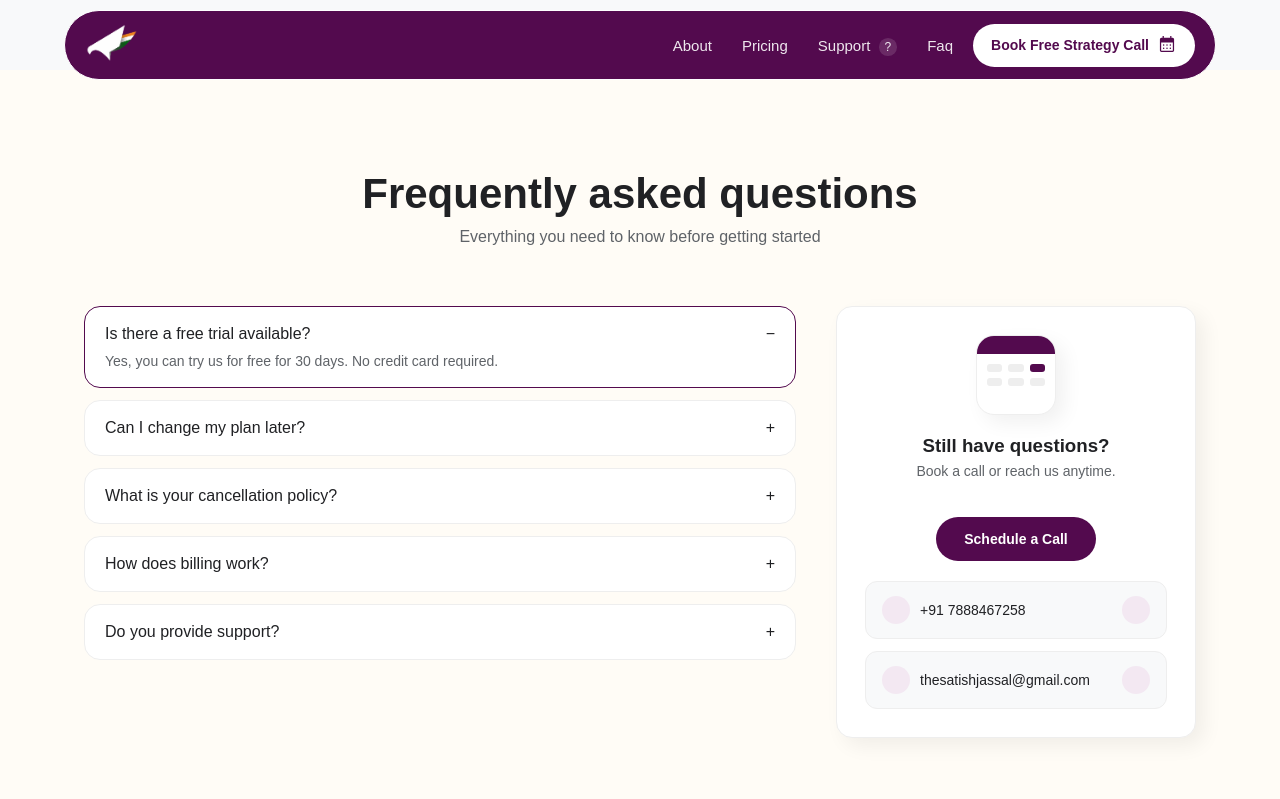
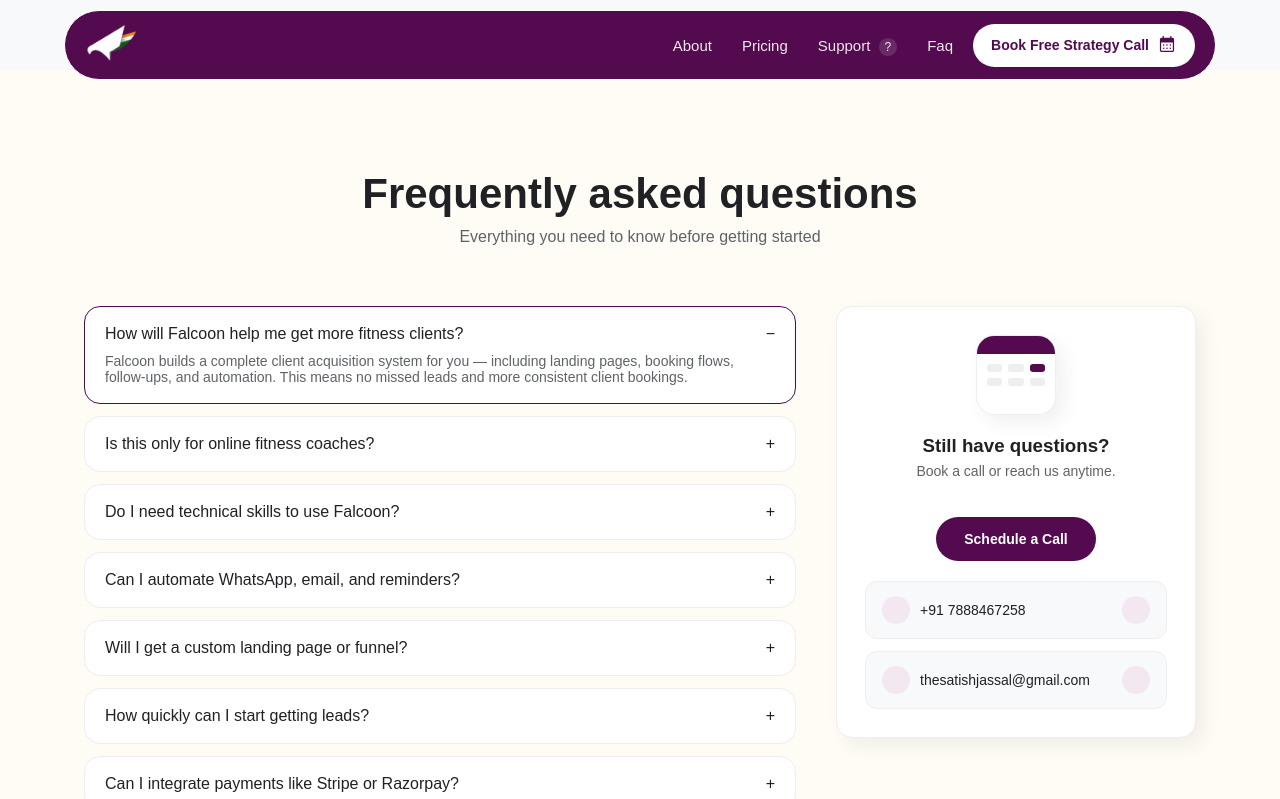
Before and after one commit to thesatishjassal/falcoonapp, a Next.js app: page /faq in a window 1280 px wide. Shown: the top 799 px of the page. Built offline with nearby package versions, Linux system fonts and the light colour scheme; some icons are missing; a web font is replaced by a local one.

Commit message:
first commit

```diff
--- a/src/app/faq/page.jsx
+++ b/src/app/faq/page.jsx
@@ -3,24 +3,40 @@ import { useState } from "react";
 
 const faqs = [
   {
-    q: "Is there a free trial available?",
-    a: "Yes, you can try us for free for 30 days. No credit card required.",
+    q: "How will Falcoon help me get more fitness clients?",
+    a: "Falcoon builds a complete client acquisition system for you — including landing pages, booking flows, follow-ups, and automation. This means no missed leads and more consistent client bookings.",
   },
   {
-    q: "Can I change my plan later?",
-    a: "Absolutely. You can upgrade or downgrade anytime.",
+    q: "Is this only for online fitness coaches?",
+    a: "No. Falcoon works for personal trainers, gym owners, online coaches, yoga instructors, and nutritionists — both online and offline businesses.",
   },
   {
-    q: "What is your cancellation policy?",
-    a: "You can cancel anytime. No hidden charges.",
+    q: "Do I need technical skills to use Falcoon?",
+    a: "Not at all. Everything is set up for you. You just focus on training clients while Falcoon handles leads, bookings, and follow-ups automatically.",
   },
   {
-    q: "How does billing work?",
-    a: "Billing is done monthly or yearly based on your plan.",
+    q: "Can I automate WhatsApp, email, and reminders?",
+    a: "Yes. Falcoon automates WhatsApp messages, emails, booking confirmations, and reminders — so your clients stay engaged without manual effort.",
   },
   {
-    q: "Do you provide support?",
-    a: "Yes, we provide full support via chat, email, and calls.",
+    q: "Will I get a custom landing page or funnel?",
+    a: "Yes. You get a high-converting landing page tailored for your fitness niche, designed to turn visitors into paying clients.",
+  },
+  {
+    q: "How quickly can I start getting leads?",
+    a: "Most fitness professionals start seeing inquiries within days once traffic is driven to their funnel. Results depend on your outreach or ads.",
+  },
+  {
+    q: "Can I integrate payments like Stripe or Razorpay?",
+    a: "Yes. You can accept payments directly through your funnel using Stripe, Razorpay, or other supported platforms.",
+  },
+  {
+    q: "What kind of support do you provide?",
+    a: "We provide full support — from setup to scaling. You’ll get guidance on improving conversions and getting more clients.",
+  },
+  {
+    q: "Is there a contract or can I cancel anytime?",
+    a: "There are no long-term contracts. You can cancel anytime without hidden charges.",
   },
 ];
 
```
